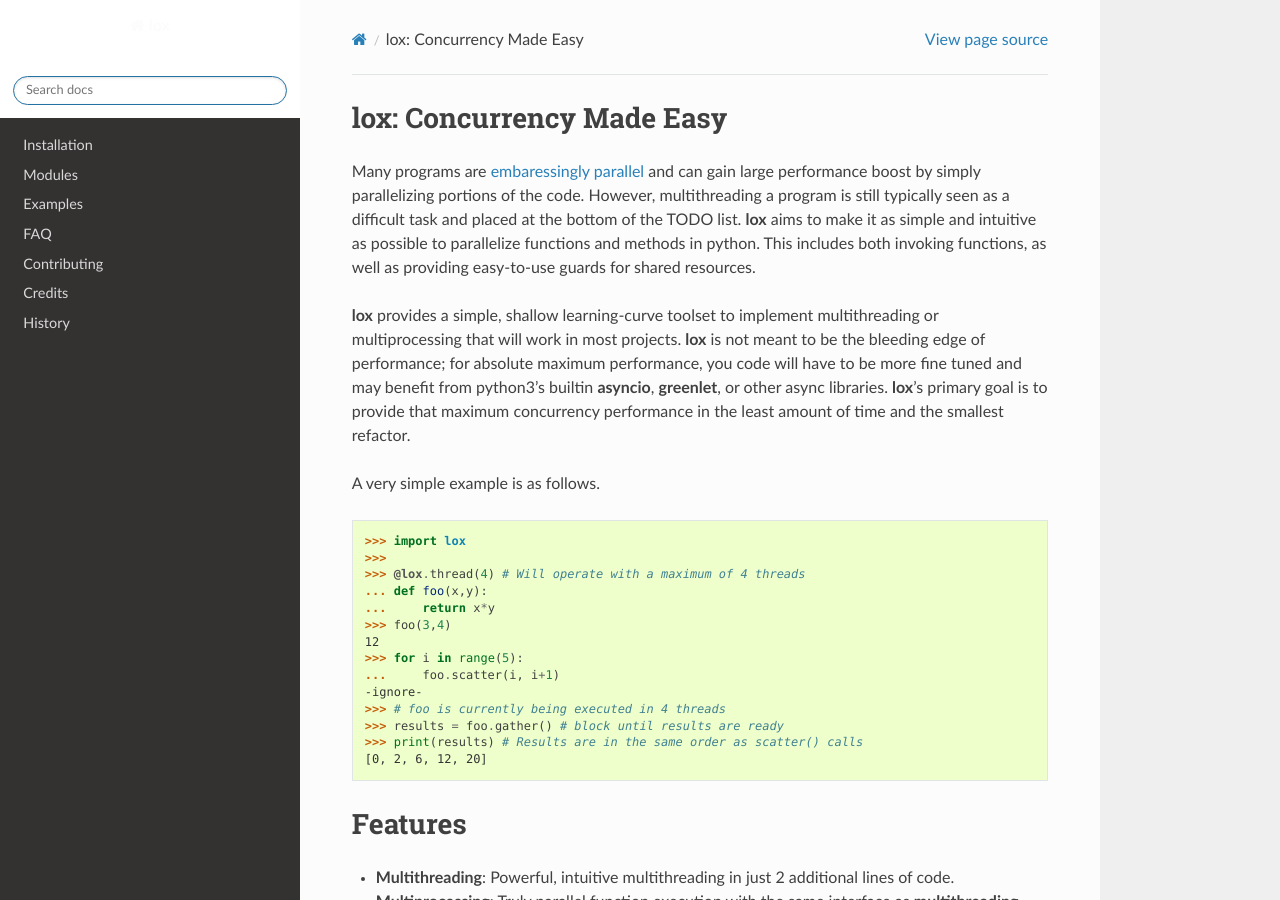
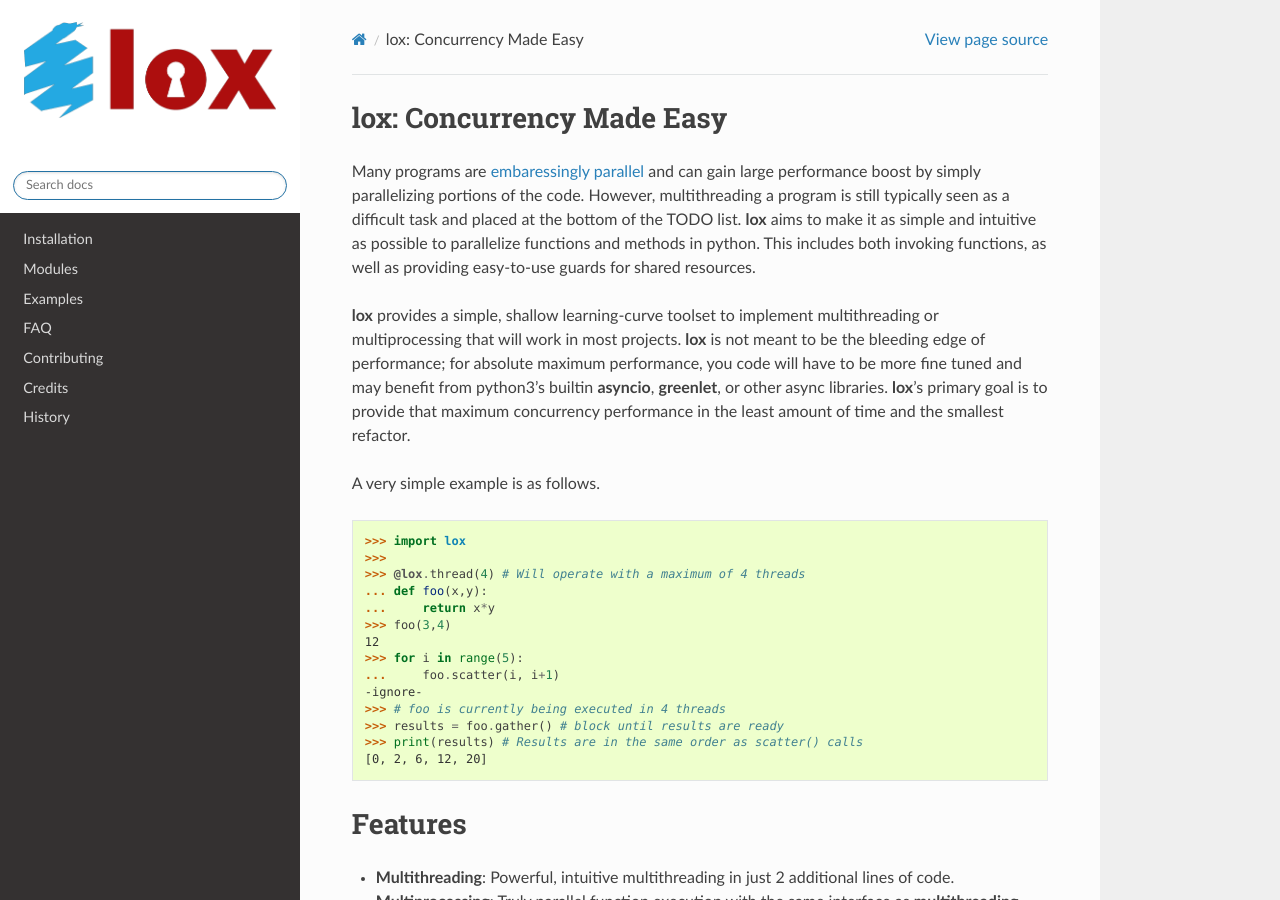
Before and after one commit to BrianPugh/lox, a Sphinx documentation site: the page built from docs/index.rst, in a window 1280 px wide and 900 px high. Built offline with Sphinx 7.4.7 and the Read the Docs theme 2.0.0, drawn with Linux system fonts in a browser that asks for light colours.

Commit message:
Added logo to documentation

```diff
--- a/docs/conf.py
+++ b/docs/conf.py
@@ -119,7 +119,7 @@
 #
 html_theme_options = {
     'canonical_url': '',
-    'logo_only': False,
+    'logo_only': True,
     'display_version': True,
     'prev_next_buttons_location': 'bottom',
     'style_external_links': False,
@@ -132,7 +132,8 @@
     'titles_only': False
 }
 
-#html_logo = "../assets/lox.png"
+html_logo = "../assets/lox_200w.png"
+html_favicon = "../assets/logo.ico"
 
 # Add any paths that contain custom static files (such as style sheets) here,
 # relative to this directory. They are copied after the builtin static files,
```
Also changed, not shown: assets/logo.ico (added), assets/lox_200w.png (added).
